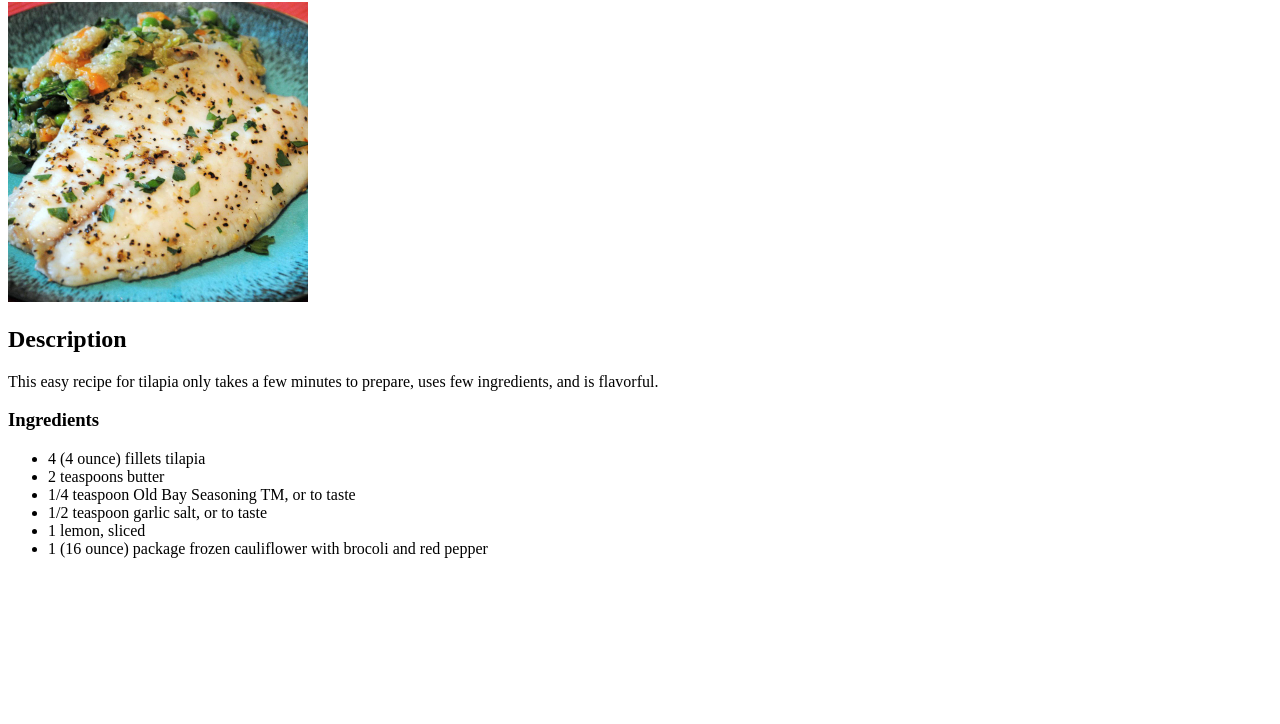
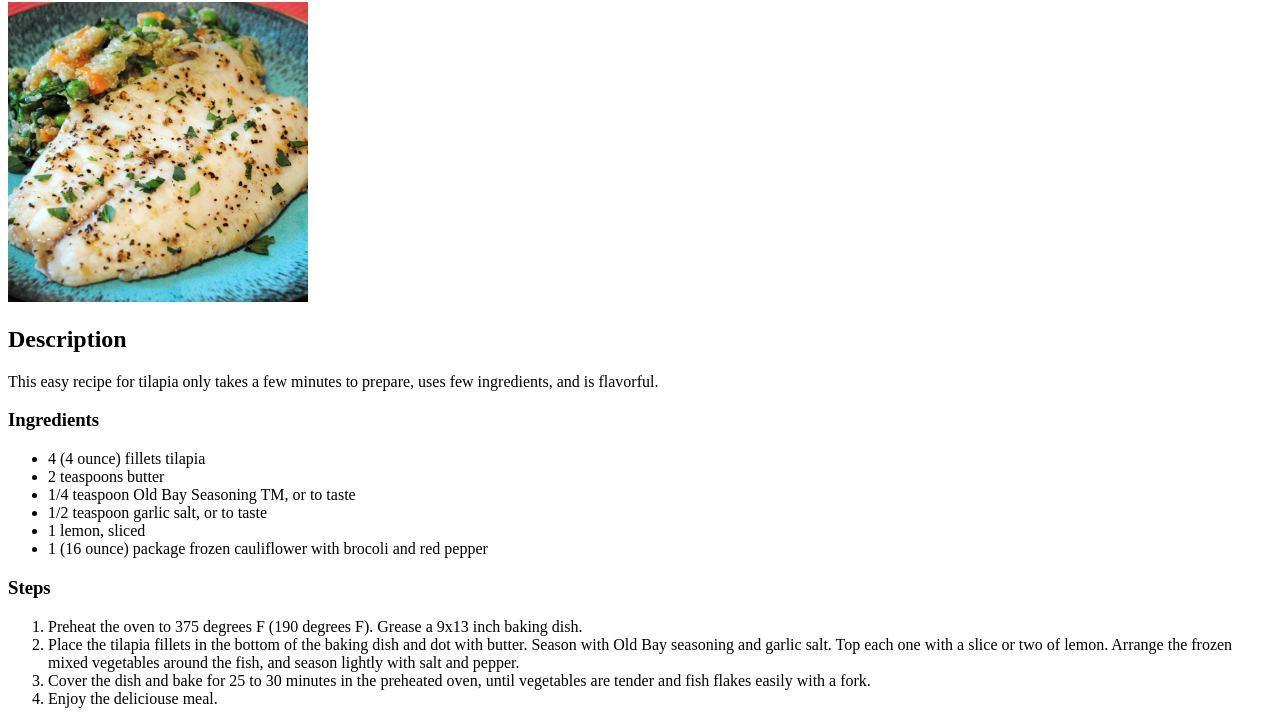
Before and after one commit to TurtleNaTree/odin-recipes, a plain HTML site: page recipes/tilapia.html in a window 1280 px wide. Shown: the part 78-802 px from the top of the page. Drawn offline with Linux system fonts and the light colour scheme.

Commit message:
Added Steps to tilapia.html

```diff
--- a/recipes/tilapia.html
+++ b/recipes/tilapia.html
@@ -21,5 +21,13 @@
             <li>1 (16 ounce) package frozen cauliflower with brocoli and red pepper</li>
         </ul>
 
+        <h3>Steps</h3>
+        <ol>
+            <li>Preheat the oven to 375 degrees F (190 degrees F). Grease a 9x13 inch baking dish.</li>
+            <li>Place the tilapia fillets in the bottom of the baking dish and dot with butter. Season with Old Bay seasoning and garlic salt. Top each one with a slice or two of lemon. Arrange the frozen mixed vegetables around the fish, and season lightly with salt and pepper.</li>
+            <li>Cover the dish and bake for 25 to 30 minutes in the preheated oven, until vegetables are tender and fish flakes easily with a fork.</li>
+            <li>Enjoy the deliciouse meal.</li>
+        </ol>
+
     </body>
 </html>
```
